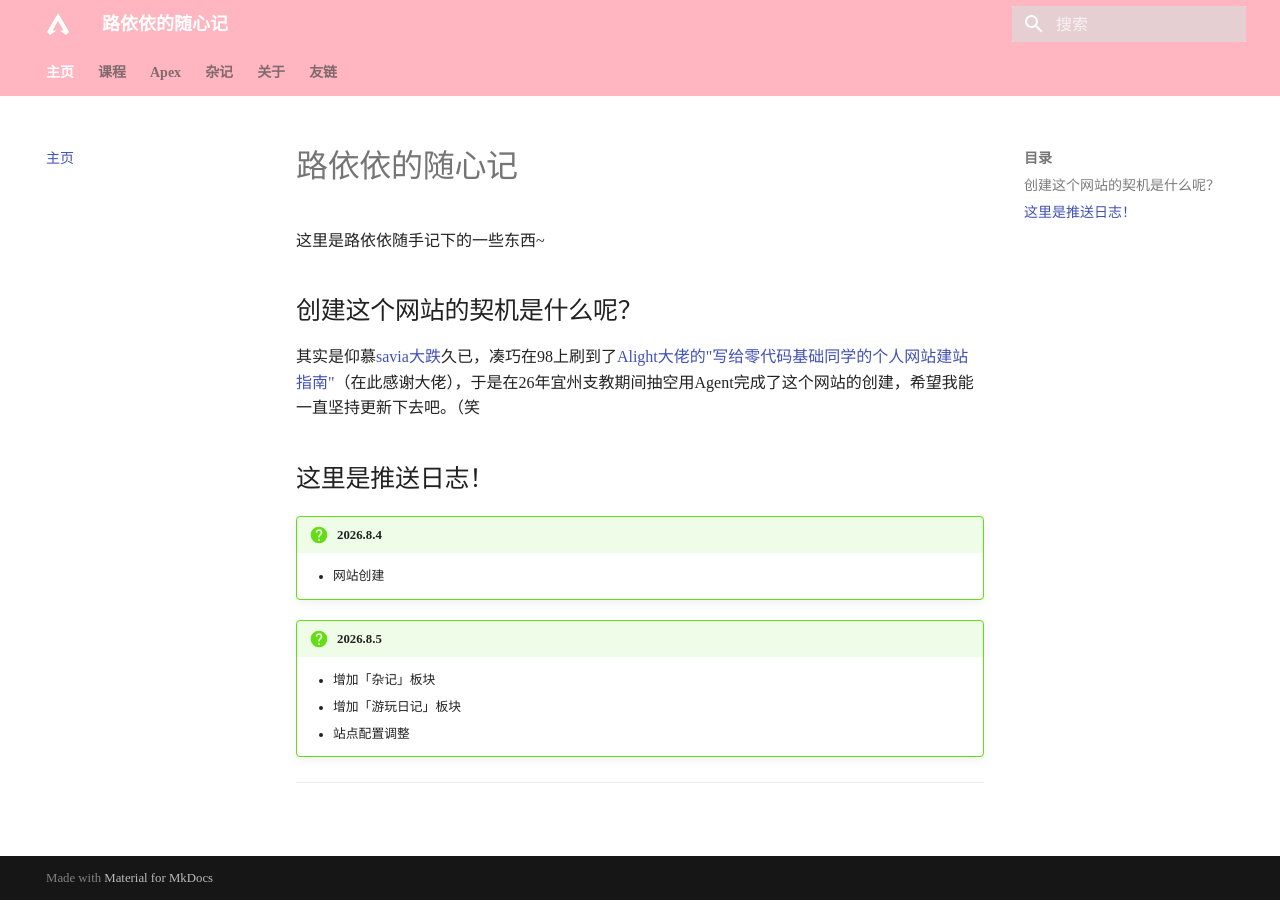
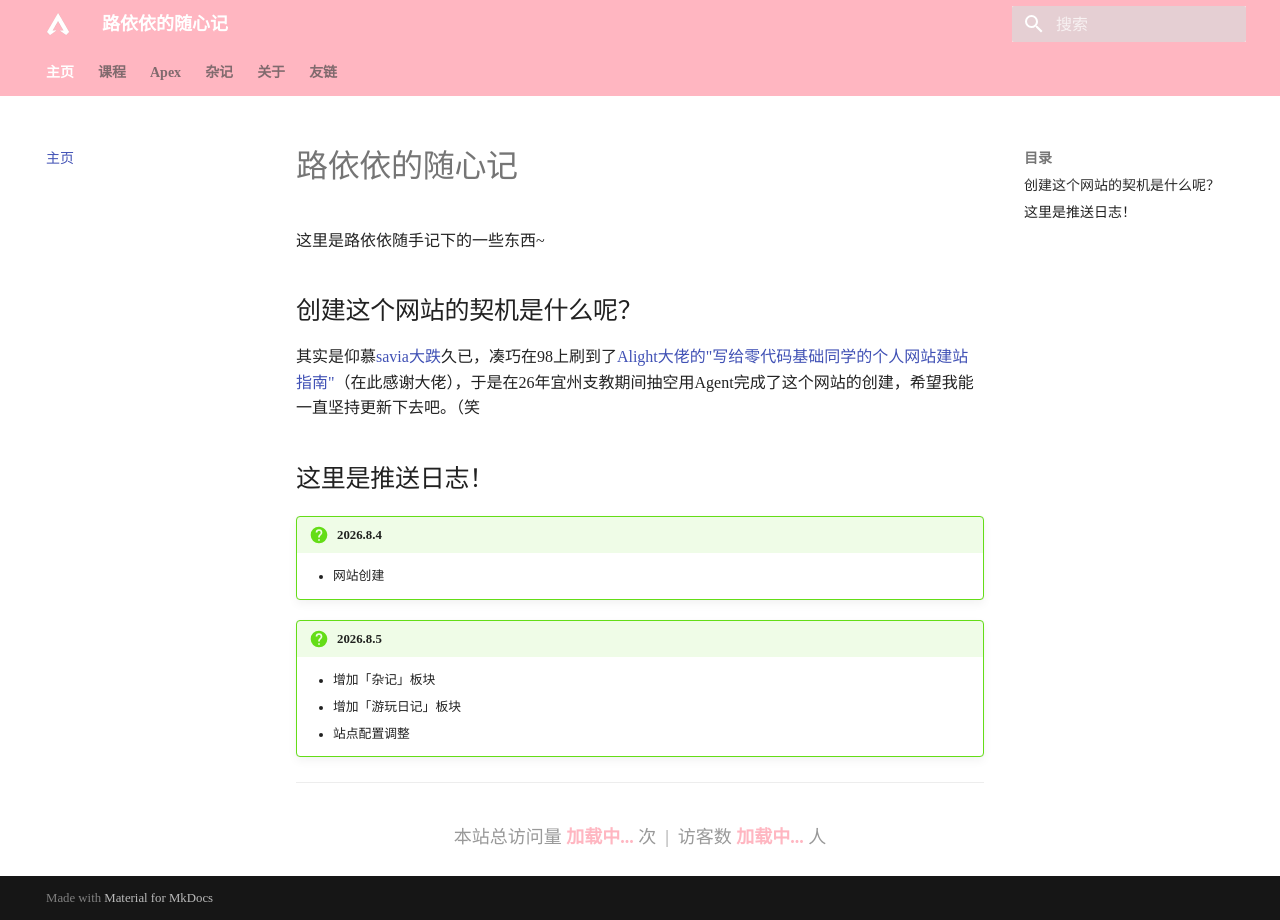
Before and after one commit to Luyiyi2858/Luyiyi2858.github.io, an MkDocs documentation site: the page built from docs/index.md, in a window 1280 px wide. Built offline with MkDocs 1.6.1 and Material for MkDocs 9.7.7, drawn with Linux system fonts in a browser that asks for light colours; comment, search, counter and statistics services are not loaded.

Commit message:
改进计数器：去掉 display:none，显示'加载中'占位

```diff
--- a/docs/index.md
+++ b/docs/index.md
@@ -20,12 +20,8 @@
 
 <script async src="//busuanzi.ibruce.info/busuanzi/2.3/busuanzi.pure.mini.js"></script>
 
-<div style="text-align: center; color: #999; margin-top: 40px;">
-  <span id="busuanzi_container_site_pv" style="display: none;">
-    累计被访问 <span id="busuanzi_value_site_pv" style="font-weight: bold; color: #FFB6C1;"></span> 次
-    &nbsp;|&nbsp;
-  </span>
-  <span id="busuanzi_container_site_uv" style="display: none;">
-    <span id="busuanzi_value_site_uv" style="font-weight: bold; color: #FFB6C1;"></span> 人来过
-  </span>
+<div style="text-align: center; color: #999; margin-top: 40px; font-size: 0.9rem;">
+  本站总访问量 <span id="busuanzi_value_site_pv" style="font-weight: bold; color: #FFB6C1;">加载中...</span> 次
+  &nbsp;|&nbsp;
+  访客数 <span id="busuanzi_value_site_uv" style="font-weight: bold; color: #FFB6C1;">加载中...</span> 人
 </div>
```
